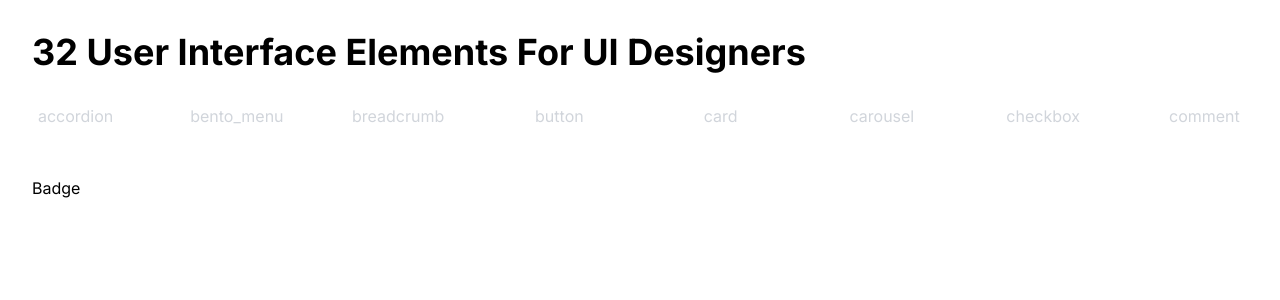
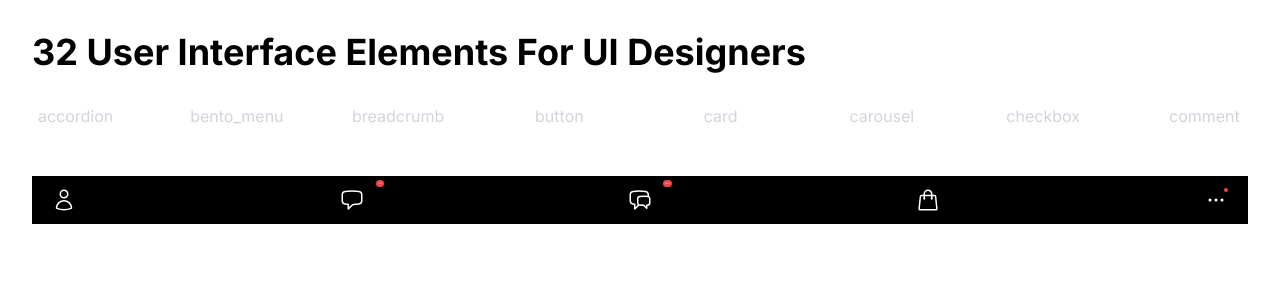
Before and after one commit to team-pat-a-mat/32-ui-designers, a Next.js app: page /badge in a window 1280 px wide. Shown: the top 300 px of the page. Built offline with nearby package versions, Linux system fonts and the light colour scheme.

Commit message:
design: 배지 ui

```diff
--- a/app/badge/page.tsx
+++ b/app/badge/page.tsx
@@ -3,7 +3,103 @@
 export default function Badge() {
   return (
     <main>
-      <div>Badge</div>
+      <div className="bg-black text-white  ">
+        <nav className="flex justify-between px-5 py-3">
+          <button>
+            <svg
+              xmlns="http://www.w3.org/2000/svg"
+              fill="none"
+              viewBox="0 0 24 24"
+              strokeWidth={1.5}
+              stroke="currentColor"
+              className="w-6 h-6"
+            >
+              <path
+                strokeLinecap="round"
+                strokeLinejoin="round"
+                d="M15.75 6a3.75 3.75 0 11-7.5 0 3.75 3.75 0 017.5 0zM4.501 20.118a7.5 7.5 0 0114.998 0A17.933 17.933 0 0112 21.75c-2.676 0-5.216-.584-7.499-1.632z"
+              />
+            </svg>
+          </button>
+          <div className="flex items-center relative">
+            <span className="absolute bg-red-500 text-[2px] rounded-md p-[2px] -top-2 -right-5">
+              230
+            </span>
+            <button>
+              <svg
+                xmlns="http://www.w3.org/2000/svg"
+                fill="none"
+                viewBox="0 0 24 24"
+                strokeWidth={1.5}
+                stroke="currentColor"
+                className="w-6 h-6"
+              >
+                <path
+                  strokeLinecap="round"
+                  strokeLinejoin="round"
+                  d="M2.25 12.76c0 1.6 1.123 2.994 2.707 3.227 1.087.16 2.185.283 3.293.369V21l4.076-4.076a1.526 1.526 0 011.037-.443 48.282 48.282 0 005.68-.494c1.584-.233 2.707-1.626 2.707-3.228V6.741c0-1.602-1.123-2.995-2.707-3.228A48.394 48.394 0 0012 3c-2.392 0-4.744.175-7.043.513C3.373 3.746 2.25 5.14 2.25 6.741v6.018z"
+                />
+              </svg>
+            </button>
+          </div>
+          <div className="flex items-center relative">
+            <span className="absolute bg-red-500 text-[2px] rounded-md p-[2px] -top-2 -right-5">
+              999+
+            </span>
+            <button>
+              <svg
+                xmlns="http://www.w3.org/2000/svg"
+                fill="none"
+                viewBox="0 0 24 24"
+                strokeWidth={1.5}
+                stroke="currentColor"
+                className="w-6 h-6"
+              >
+                <path
+                  strokeLinecap="round"
+                  strokeLinejoin="round"
+                  d="M20.25 8.511c.884.284 1.5 1.128 1.5 2.097v4.286c0 1.136-.847 2.1-1.98 2.193-.34.027-.68.052-1.02.072v3.091l-3-3c-1.354 0-2.694-.055-4.02-.163a2.115 2.115 0 01-.825-.242m9.345-8.334a2.126 2.126 0 00-.476-.095 48.64 48.64 0 00-8.048 0c-1.131.094-1.976 1.057-1.976 2.192v4.286c0 .837.46 1.58 1.155 1.951m9.345-8.334V6.637c0-1.621-1.152-3.026-2.76-3.235A48.455 48.455 0 0011.25 3c-2.115 0-4.198.137-6.24.402-1.608.209-2.76 1.614-2.76 3.235v6.226c0 1.621 1.152 3.026 2.76 3.235.577.075 1.157.14 1.74.194V21l4.155-4.155"
+                />
+              </svg>
+            </button>
+          </div>
+          <button>
+            <svg
+              xmlns="http://www.w3.org/2000/svg"
+              fill="none"
+              viewBox="0 0 24 24"
+              strokeWidth={1.5}
+              stroke="currentColor"
+              className="w-6 h-6"
+            >
+              <path
+                strokeLinecap="round"
+                strokeLinejoin="round"
+                d="M15.75 10.5V6a3.75 3.75 0 10-7.5 0v4.5m11.356-1.993l1.263 12c.07.665-.45 1.243-1.119 1.243H4.25a1.125 1.125 0 01-1.12-1.243l1.264-12A1.125 1.125 0 015.513 7.5h12.974c.576 0 1.059.435 1.119 1.007zM8.625 10.5a.375.375 0 11-.75 0 .375.375 0 01.75 0zm7.5 0a.375.375 0 11-.75 0 .375.375 0 01.75 0z"
+              />
+            </svg>
+          </button>
+          <div className="flex items-center relative">
+            <span className="absolute bg-red-500  rounded-full w-1 h-1 -top-0 right-0"></span>
+            <button>
+              <svg
+                xmlns="http://www.w3.org/2000/svg"
+                fill="none"
+                viewBox="0 0 24 24"
+                strokeWidth={1.5}
+                stroke="currentColor"
+                className="w-6 h-6"
+              >
+                <path
+                  strokeLinecap="round"
+                  strokeLinejoin="round"
+                  d="M6.75 12a.75.75 0 11-1.5 0 .75.75 0 011.5 0zM12.75 12a.75.75 0 11-1.5 0 .75.75 0 011.5 0zM18.75 12a.75.75 0 11-1.5 0 .75.75 0 011.5 0z"
+                />
+              </svg>
+            </button>
+          </div>
+        </nav>
+      </div>
     </main>
   );
 }
```
